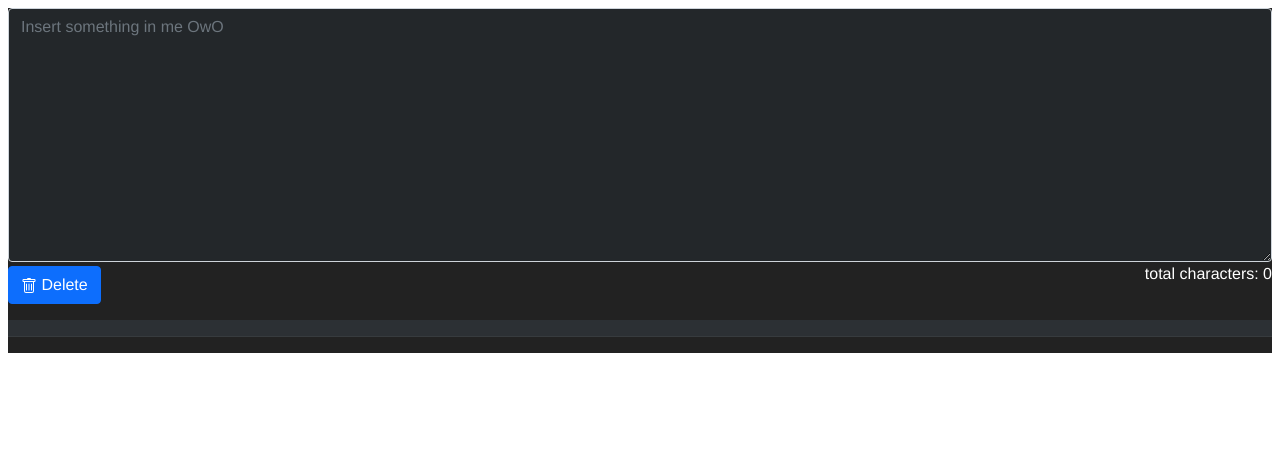
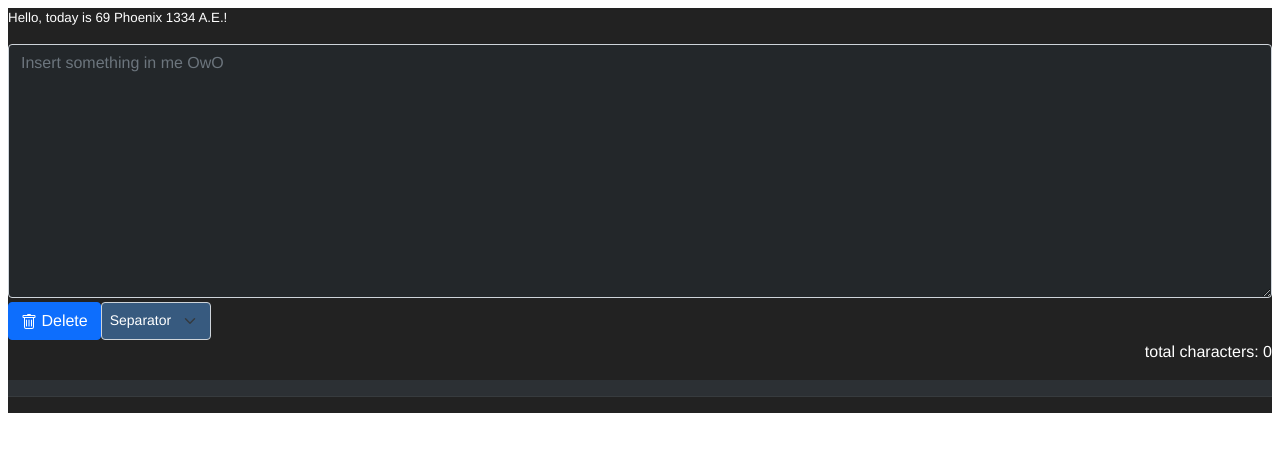
Before and after one commit to Ydalirsson/gw2-Chatbreaker, a Vue app: page / in a window 1280 px wide. Shown: the top 452 px of the page. Built offline with nearby package versions, Linux system fonts and the light colour scheme.

Commit message:
+ separation char, + translated day

```diff
--- a/package.json
+++ b/package.json
@@ -1,6 +1,6 @@
 {
   "name": "Chatbreaker",
-  "version": "1.0.2",
+  "version": "1.0.3",
   "author": "Ydalirsson",
   "description": "Chatbreaker is an application for separating text into single chat messages. Specified for Guild Wars 2 chat messages.",
   "license": "GNUv3.0",
--- a/src/components/Home.vue
+++ b/src/components/Home.vue
@@ -1,21 +1,35 @@
 <template>
   <div class="home">
+    <div>
+      <p style="font-size: 10pt">Hello, today is {{currentDate()}}!</p>
+    </div>
+
     <div>
       <textarea id="chatContent" v-model="chatContent" ref="chatEdit" placeholder="Insert something in me OwO" cols="50" rows="10" class="form-control" @keyup="update"></textarea>
 
       <p v-if="errorMessage" class="alert alert-danger" role="alert"> {{ errorMessage }} </p>
 
-      <button type="button" @click="delete" class="btn btn-primary" style="margin-top: 4px">
+      <button type="button" class="btn btn-primary float-start" style="margin-top: 4px" @click="delete">
         <svg xmlns="http://www.w3.org/2000/svg" width="16" height="16" fill="currentColor" class="bi bi-trash" viewBox="0 0 16 16">
           <path d="M5.5 5.5A.5.5 0 0 1 6 6v6a.5.5 0 0 1-1 0V6a.5.5 0 0 1 .5-.5zm2.5 0a.5.5 0 0 1 .5.5v6a.5.5 0 0 1-1 0V6a.5.5 0 0 1 .5-.5zm3 .5a.5.5 0 0 0-1 0v6a.5.5 0 0 0 1 0V6z"/>
           <path fill-rule="evenodd" d="M14.5 3a1 1 0 0 1-1 1H13v9a2 2 0 0 1-2 2H5a2 2 0 0 1-2-2V4h-.5a1 1 0 0 1-1-1V2a1 1 0 0 1 1-1H6a1 1 0 0 1 1-1h2a1 1 0 0 1 1 1h3.5a1 1 0 0 1 1 1v1zM4.118 4 4 4.059V13a1 1 0 0 0 1 1h6a1 1 0 0 0 1-1V4.059L11.882 4H4.118zM2.5 3V2h11v1h-11z"/>
         </svg>
         Delete
       </button>
+
+      <select class="form-select form-select-sm" style="margin-top: 4px; width: 110px; height: 38px;"
+              v-model="selected" @change="update">
+        <option disabled value="0">Separator</option>
+        <option value="1">> (default)</option>
+        <option value="2">+</option>
+        <option value="3">-</option>
+        <option value="4">~</option>
+      </select>
+
       <div class="float-end">total characters: {{ totalCharacter }}</div>
     </div>
 
-    <p></p>
+    <p></p><br>
 
     <div class="table-responsive">
       <table class="table table-dark table-striped">
@@ -50,10 +64,34 @@ export default defineComponent({
       contentWordArray: [''] as Array<string>,
       singleMessage: [''] as Array<string>,
       errorMessage: '' as string,
-      totalCharacter: 0 as number
+      totalCharacter: 0 as number,
+      selected: '0'
     }
   },
   methods: {
+    currentDate() {
+      const dateNow = new Date(Date.now());
+      const currentYear = new Date(dateNow.getFullYear(), 0, 1, 23,59,59,999);
+      let dayOfYear = Math.floor(dateNow.getTime() - currentYear.getTime()) /1000/60/60/24;
+      dayOfYear = Math.floor(dayOfYear) + 2;
+
+      let season = '';
+      let mouveCalenderDay = 0;
+      if (1 <= dayOfYear && dayOfYear <= 90) {
+        season = 'Zephyr';
+        mouveCalenderDay = dayOfYear;
+      } else if (91 <= dayOfYear && dayOfYear <= 180) {
+        season = 'Phoenix';
+        mouveCalenderDay = dayOfYear - 90;
+      } else if (181 <= dayOfYear && dayOfYear <= 270) {
+        season = 'Scion';
+        mouveCalenderDay = dayOfYear - 180;
+      } else if (271 <= dayOfYear && dayOfYear <= 366) {
+        season = 'Colossus';
+        mouveCalenderDay = dayOfYear - 270;
+      }
+      return mouveCalenderDay + ' ' + season + ' ' + (dateNow.getFullYear()-687) + ' A.E.';
+      },
     delete(): void {
       this.chatContent = '';
       this.singleMessage = [''];
@@ -67,10 +105,22 @@ export default defineComponent({
       const MSG_CHAR_LIMIT = 197; // character limit per single chat message (in gw2 it's 199, but 197 needed to add ' >' automatically
       let i = 0;                  // place of message
       let j = 0;                  // position of word
+      let separatorChar = '>';
       // reset
       this.singleMessage = [''];
       this.contentWordArray = [''];
       this.errorMessage = '';
+
+      // set select separation char
+      if (this.selected == '1')
+        separatorChar = '>';
+      else if (this.selected == '2')
+        separatorChar = '+';
+      else if (this.selected == '3')
+        separatorChar = '-';
+      else if (this.selected == '4')
+        separatorChar = '~';
+      else separatorChar = '>';
 
       this.totalCharacter = this.chatContent.length;
       // generate table if textarea is filled
@@ -91,7 +141,7 @@ export default defineComponent({
             this.singleMessage[i] += this.contentWordArray[j].toString() + ' ';
             //console.log('Msg: ' + this.singleMessage[0])
           } else {
-            this.singleMessage[i] += '>';   // finish Message
+            this.singleMessage[i] += separatorChar;   // finish Message
             this.singleMessage.push('');    // init next message
             i++;
             j--;                            // hold current word to set in next message
@@ -119,4 +169,8 @@ export default defineComponent({
     background-color : #23272a ;
     color: #fff;
   }
+  select {
+    background-color : #375a7f ;
+    color: #fff;
+  }
 </style>
```
Also changed, not shown: 1 other file (tests, documents, lock files or other folders).
